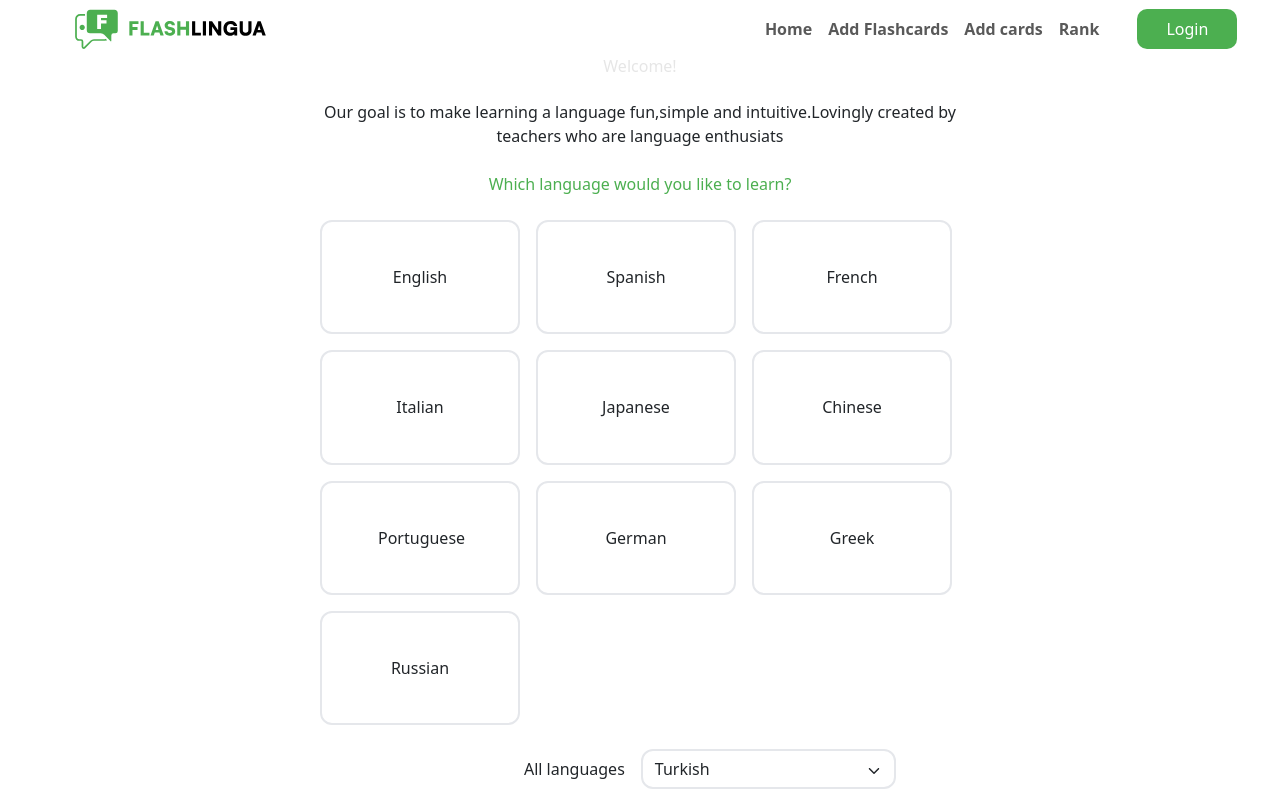
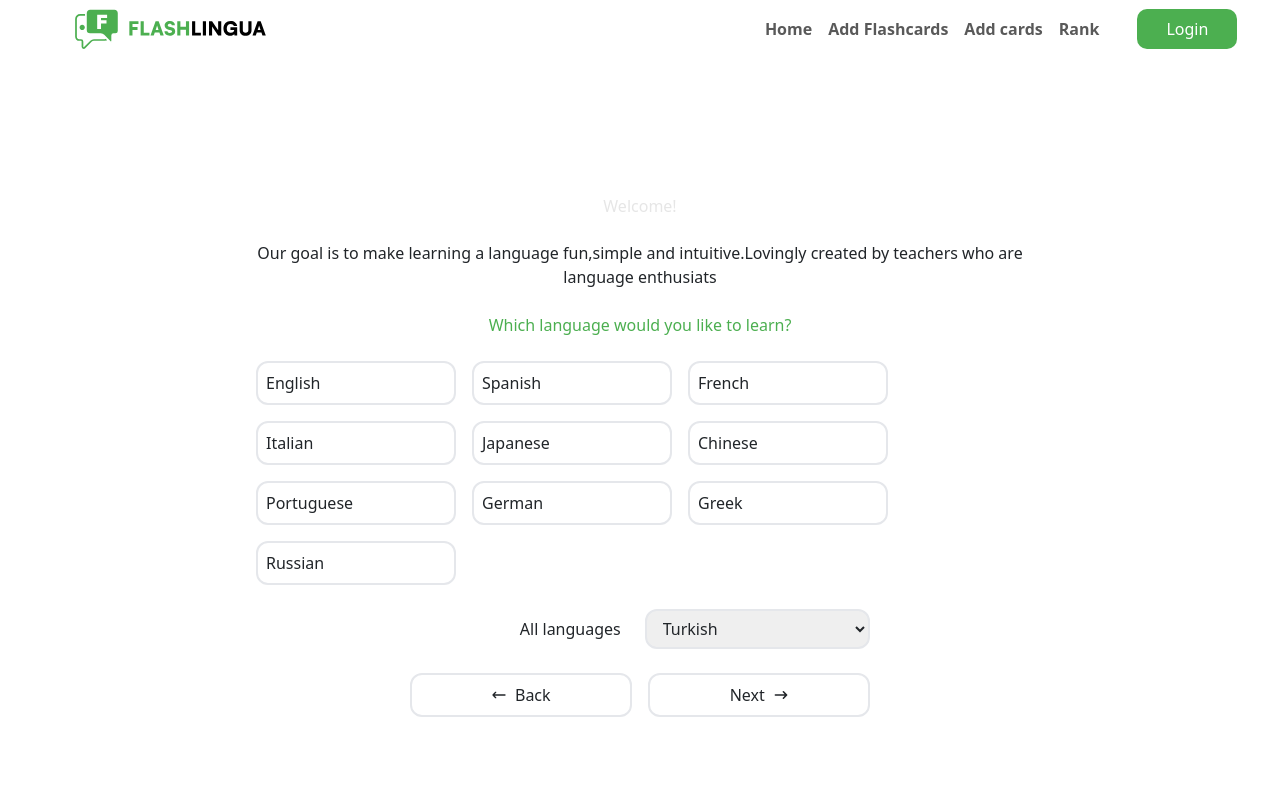
Before and after one commit to Rajat9900/FlashLingua1, a React (Vite) app: page / in a window 1280 px wide. Shown: the top 800 px of the page. Built offline with nearby package versions, Linux system fonts and the light colour scheme.

Commit message:
new Changes

```diff
--- a/src/App.jsx
+++ b/src/App.jsx
@@ -5,40 +5,34 @@
 import MainPage from './Pages/MainPage/MainPage'
 // import Phrase from './Pages/phrase/Phrase'
 // import Topics from './Pages/Topics/Topics'
-// import Header from './components/Header'
+// import LanguageToLearn from "./Pages/LanguageToLearn/LanguageToLearn"
+import Header from './component/Header'
+import {BrowserRouter as  Router,Route,Routes } from 'react-router-dom'
+import Footer from './component/Footer/footer'
 
-// import LanguageToLearn from "./Pages/LanguageToLearn/LanguageToLearn"
-// import Languages from "./components/Languages"
-import Header from './component/Header'
-// import { Route,Routes } from 'react-router-dom'
-import Footer from './component/Footer/footer'
+// import ViewPage from './Pages/ViewPages/ViewPage'
 
 function App() {
 
   return (
     <>
+    <Router>
     <Header/>
+    <Routes>
+      {/* <Route path='/' element={<Learn/>}></Route>  */}
+        {/* <Route path='/tech' element={<Tech/>}></Route> */}
+       {/* <Route path='/topics' element={<Topics/>}></Route>
+      <Route path='/pay' element={<Pay/>}></Route>
+      <Route path='/' element={<Phrase/>}></Route> */}
+    <Route path='/' element={<MainPage/>}></Route>
+       {/* <Route path='languagetoLearn' element={<LanguageToLearn/>}></Route>  */}
+      {/* <Route path='/' element={<ViewPage/>}></Route>   */}
 
 
-    {/* <Routes>
-      <Route path='/' element={<Header/>}></Route>
-      <Route path='/' element={<Header/>}></Route>
-      <header/>
-      <div className='ml-8 mr-8 '>
-      </div> */}
-{/* <Header/> */}
-{/* <Learn/> */}
-      {/* <Tech/> */}
-      {/* <Topics/> */}
-      {/* <Pay/> */}
-      {/* <Phrase/>*/}
-      <MainPage/>
-      {/* <Languages/> */}
-      {/* <LanguageToLearn/> */}
-
-    {/* </Routes> */}
+   </Routes>
 
      <Footer/>
+     </Router>
     </>
   )
 }
--- a/src/Pages/LanguageToLearn/LanguageToLearn.jsx
+++ b/src/Pages/LanguageToLearn/LanguageToLearn.jsx
@@ -1,14 +1,57 @@
-import Languages from "../../components/Languages"
 
 
+import { HiOutlineArrowNarrowLeft } from "react-icons/hi";
+import { HiArrowNarrowRight } from "react-icons/hi";
+
 const LanguageToLearn = () => {
+  const buttonss = [
+    {names: "English"},
+    {names: "Spanish"},
+    {names: "French"},
+    {names: "Italian"},
+    {names: "Japanese"},
+    {names: "Chinese"},
+    {names: "Portuguese"},
+    {names: "German"},
+    {names: "Greek"},
+    {names: "Russian"},
+]
+
   return (
     <div className=" flex justify-center ">
-      <div className="flex  flex-col gap-4  w-[40%] justify-center items-center h-[100vh] ">
+      <div className="flex  flex-col gap-4  w-[60%] justify-center items-center h-[100vh] ">
         <p className="text-gray-400">Perfect! You want to learn</p>
         <h2 className="text-2xl text-[#4CAF50]">English</h2>
         <p className="">What is your native language?</p>
-       <Languages/>
+        <div className="flex gap-3 flex-wrap">
+        {
+        buttonss.map((name)=>{
+          return(
+            <>
+            <button className=" border-2 pl-14 pr-14 p-2 w-[200px] hover:bg-[#4CAF50] hover:text-white hover:border-none rounded-xl" >{name.names}</button>
+            </>
+          )
+        })
+        }
+
+        </div>
+        <div className=" flex gap-3  w-[60%]  ">
+      <div className=" text-right w-full  p-2">All languages</div>
+    <select className=" flex  justify-between  w-full rounded-xl border-gray-200 border-2 pl-3 pr-3  items-center" >
+<option value="Turkish">Turkish</option>
+<option value="English">English</option>
+<option value="French">French</option>
+<option value="Italian">Italian</option>
+<option value="Japanese">Japanese</option>
+<option value="Chinese">Chinese</option>
+
+</select>
+
+    </div>
+    <div className=" w-[60%]  flex justify-evenly gap-3">
+          <button className="hover:bg-[#4CAF50] hover:text-white w-full flex pt-2 pb-2 rounded-xl border-[[#E6E6E6] border-2 hover:border-none gap-2 justify-center"><span className="mt-1"><HiOutlineArrowNarrowLeft /></span>Back</button>
+          <button className="hover:bg-[#4CAF50] hover:text-white w-full  flex pt-2 pb-2 rounded-xl border-[[#E6E6E6] border-2 hover:border-none  gap-2 justify-center">Next <span className="mt-1"><HiArrowNarrowRight/></span></button>
+        </div>
 
       </div>
     </div>
--- a/src/Pages/Learn/Learn.jsx
+++ b/src/Pages/Learn/Learn.jsx
@@ -1,11 +1,11 @@
-
+import { Link } from "react-router-dom"
 
 const Learn = () => {
   return (
     <div className=" flex justify-center ">
     <div className=" flex  flex-col gap-4 w-[30%] justify-center items-center h-[100vh]">
       <h5 className="">I want to</h5>
-      <button className=" p-2  w-full hover:bg-[#4CAF50] hover:border-2 solid hover:rounded-2xl hover:text-white font-bold">Learn a language</button>
+      <Link to='/tech' className=" p-2  w-full hover:bg-[#4CAF50] hover:border-2 solid hover:rounded-2xl hover:text-white font-bold">Learn a language</Link>
       <button className="p-2 w-full  hover:bg-[#4CAF50] hover:border-2 solid hover:rounded-2xl hover:text-white font-bold">Learn a language</button>
     </div>
     </div>
--- a/src/Pages/MainPage/MainPage.jsx
+++ b/src/Pages/MainPage/MainPage.jsx
@@ -1,15 +1,59 @@
-import Languages from "../../components/Languages"
+
+
+import { HiOutlineArrowNarrowLeft } from "react-icons/hi";
+import { HiArrowNarrowRight } from "react-icons/hi";
+import { Link } from "react-router-dom";
 
 
 const MainPage = () => {
+  const buttonss = [
+    {names: "English"},
+    {names: "Spanish"},
+    {names: "French"},
+    {names: "Italian"},
+    {names: "Japanese"},
+    {names: "Chinese"},
+    {names: "Portuguese"},
+    {names: "German"},
+    {names: "Greek"},
+    {names: "Russian"},
+]
+
   return (
     <div className=" flex justify-center ">
-      <div className="flex  flex-col gap-4 just   w-[50%] justify-center items-center h-[100vh] ">
+      <div className="flex  flex-col gap-4 just   w-[60%] justify-center items-center h-[100vh] ">
         <h3 className="text-[#E6E6E6]">Welcome!</h3>
         <p className=" text-center">Our goal is to make learning a language fun,simple and intuitive.Lovingly created by teachers who are language enthusiats</p>
         <p className="text-[#4CAF50]">Which language would you like to learn?</p>
-        <Languages/>
+        <div className="flex gap-3 flex-wrap">
+        {
+        buttonss.map((name)=>{
+          return(
+            <>
+            <Link to='/languagetoLearn'  className=" border-2 pl-14 pr-14 p-2 w-[200px] hover:bg-[#4CAF50] hover:text-white hover:border-none rounded-xl" >{name.names}</Link>
+            </>
+          )
+        })
+        }
 
+        </div>
+
+         <div className=" flex gap-3  w-[60%]  ">
+      <div className=" text-right w-full  p-2">All languages</div>
+      <select className=" flex  justify-between  w-full rounded-xl border-gray-200 border-2 pl-3 pr-3  items-center" >
+<option value="Turkish">Turkish</option>
+<option value="English">English</option>
+<option value="French">French</option>
+<option value="Italian">Italian</option>
+<option value="Japanese">Japanese</option>
+<option value="Chinese">Chinese</option>
+
+</select>
+    </div>
+    <div className=" w-[60%]  flex justify-evenly gap-3">
+          <button className="hover:bg-[#4CAF50] hover:text-white w-full flex pt-2 pb-2 rounded-xl border-[[#E6E6E6] border-2 hover:border-none gap-2 justify-center"><span className="mt-1"><HiOutlineArrowNarrowLeft /></span>Back</button>
+          <button className="hover:bg-[#4CAF50] hover:text-white w-full  flex pt-2 pb-2 rounded-xl border-[[#E6E6E6] border-2 hover:border-none  gap-2 justify-center">Next <span className="mt-1"><HiArrowNarrowRight/></span></button>
+        </div>
 
       </div>
     </div>
--- a/src/Pages/Pay/Pay.jsx
+++ b/src/Pages/Pay/Pay.jsx
@@ -1,4 +1,4 @@
-
+import { Link } from "react-router-dom"
 
 const Pay = () => {
   return (
@@ -7,7 +7,7 @@ const Pay = () => {
      <p className="text-[#4CAF50]">You made in through 25 words!!</p>
      <p className="">Enjoying the content? For the price of a latte,you can access even more cards! the teachers who create these cards receive 80% of the revenue.</p>
      <p>Support them to keep producing amazing material.</p>
-     <button className="bg-[#4CAF50] w-full text-center text-white pt-3 pb-3 rounded-xl">Pay $4.99</button>
+     <Link to='/topics' className="bg-[#4CAF50] w-full text-center text-white pt-3 pb-3 rounded-xl">Pay $4.99</Link>
      <p>We use Stripe, o it is super easy!</p>
       </div>
     </div>
--- a/src/Pages/Tech/Tech.jsx
+++ b/src/Pages/Tech/Tech.jsx
@@ -1,4 +1,5 @@
-import { IoIosArrowDown } from "react-icons/io";
+// import { IoIosArrowDown } from "react-icons/io";
+// import { Link } from "react-router-dom";
 
 const Tech = () => {
   return (
@@ -6,10 +7,22 @@ const Tech = () => {
         <div className="flex  flex-col gap-4 just   w-[30%] justify-center items-center h-[40vh] ">
       <h4 className="text-[#E6E6E6] font-">Teach</h4>
       <h4>I want to teach</h4>
-      <div className="p-2 w-full flex text-center justify-between hover:rounded-2xl border-[#E0E0E0] border-2 rounded-xl ">
-      <h4 >Spanish </h4>
-<IoIosArrowDown className="mt-1"/>
-      </div>
+      {/* <div className="p-2 w-full flex text-center justify-between hover:rounded-2xl border-[#E0E0E0] border-2 rounded-xl "> */}
+      {/* <Link to='/pay'>Spanish </Link> */}
+
+
+<select className=" w-full pl-3 pr-3 p-2 hover:rounded-2xl border-[#E0E0E0] border-2 rounded-lg " >
+<option value="Spanish">Spanish</option>
+<option value="English">English</option>
+<option value="French">French</option>
+<option value="Italian">Italian</option>
+<option value="Japanese">Japanese</option>
+<option value="Chinese">Chinese</option>
+
+</select>
+
+
+      {/* </div> */}
 
     </div>
     </div>
--- a/src/components/Languages.jsx
+++ b/src/components/Languages.jsx
@@ -1,4 +1,4 @@
-import { IoIosArrowDown } from "react-icons/io";
+
 const Languages = () => {
   const buttonss = [
     {names: "English"},
@@ -12,30 +12,25 @@ const Languages = () => {
     {names: "Greek"},
     {names: "Russian"},
 ]
+
   return (
     <>
-    <div className="flex gap-3 flex-wrap h-[100vh] ">
+     <div className="flex gap-3 flex-wrap">
+          <>
         {
         buttonss.map((name)=>{
           return(
             <>
-            <button className=" border-2  pl-14 pr-14 w-[200px]  pt-2 pb-2 hover:bg-[#4CAF50] hover:text-white hover:border-none rounded-xl" >{name.names}</button>
+            <button className=" border-2 pl-14 pr-14 p-2 w-[200px] hover:bg-[#4CAF50] hover:text-white hover:border-none rounded-xl" >{name.names}</button>
             </>
           )
-
         })
       }
+      </>
         </div>
-    <div className=" flex gap-2  w-[80%]  ">
-      <div className=" text-right w-full  p-2">All languages</div>
-    <div className=" flex  justify-between  w-full rounded-xl border-gray-200 border-2 pl-3 pr-3  items-center">
-     Turkish<span><IoIosArrowDown className="mt-1"/></span>
-    </div>
-    </div>
-    <div className=" w-[80%]  flex justify-evenly gap-3">
-          <button className="hover:bg-[#4CAF50] hover:text-white w-full pt-2 pb-2  rounded-xl border-[[#E6E6E6] border-2 hover:border-none">Back</button>
-          <button className="hover:bg-[#4CAF50] hover:text-white w-full pt-2 pb-2 rounded-xl border-[[#E6E6E6] border-2 hover:border-none"> Next</button>
-        </div>
+
+
+
     </>
   )
 }
--- a/src/main.jsx
+++ b/src/main.jsx
@@ -2,12 +2,12 @@ import React from 'react'
 import ReactDOM from 'react-dom/client'
 import App from './App.jsx'
 import './index.css'
-import { BrowserRouter } from 'react-router-dom'
+
 
 ReactDOM.createRoot(document.getElementById('root')).render(
   <React.StrictMode>
-    <BrowserRouter>
+
       <App />
-    </BrowserRouter>
+
   </React.StrictMode>,
 )
```
Also changed, not shown: src/Pages/ViewPages/ViewPage.jsx (+50 -3 lines). Lines whose indentation alone changed are shown as unchanged.
